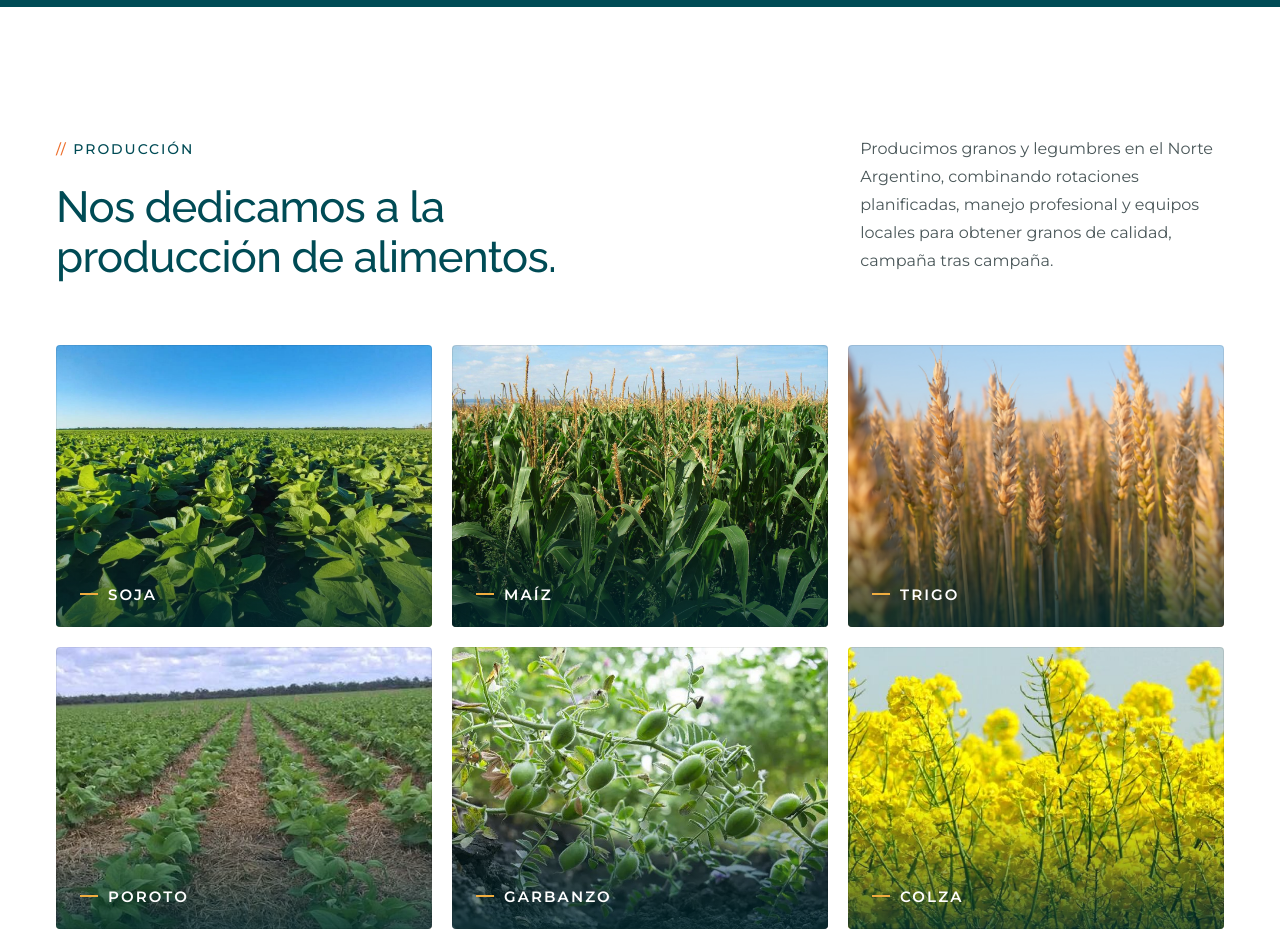
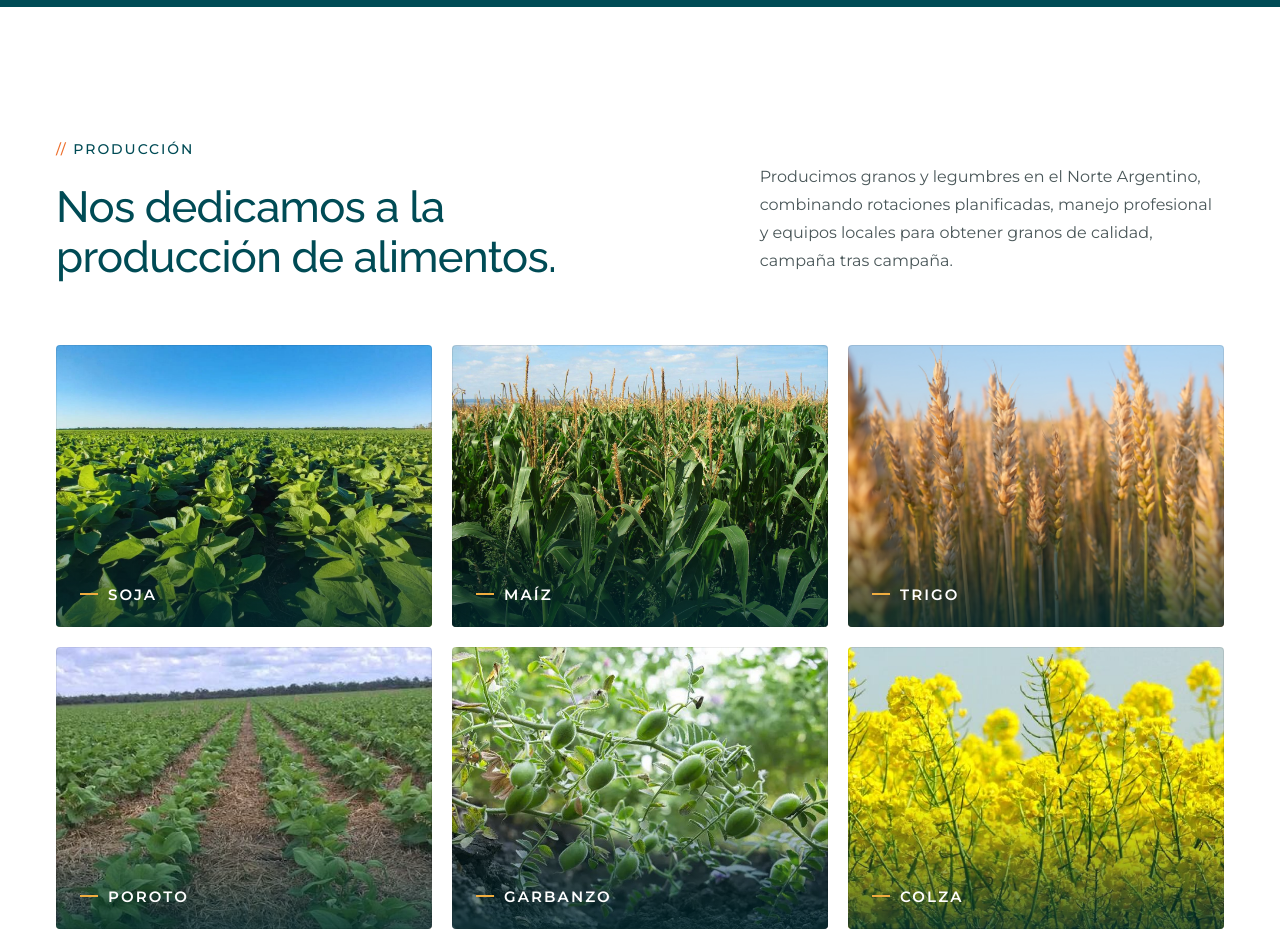
Before and after one commit to lmzavalia-lab/cusillos-web, a plain HTML site: page index.html in a window 1280 px wide. Shown: the part 2940-3872 px from the top of the page. Drawn offline with Linux system fonts and the light colour scheme.

Commit message:
Producción: texto al costado del título, alineado como en las otras secciones
Co-Authored-By: Claude Opus 5.5 <noreply@anthropic.com>

```diff
--- a/index.html
+++ b/index.html
@@ -170,7 +170,7 @@
   <!-- ============ PRODUCCIÓN ============ -->
   <section class="section" id="produccion" aria-labelledby="produccion-title">
     <div class="container">
-      <div class="grid intro">
+      <div class="grid intro intro--wide">
         <header class="intro__head" data-reveal>
           <p class="eyebrow" data-i18n="nav.production">Producción</p>
           <h2 id="produccion-title" class="h2" data-i18n="prod.title">Nos dedicamos a la producción de alimentos.</h2>
--- a/styles.css
+++ b/styles.css
@@ -265,6 +265,10 @@ html { scrollbar-color: var(--teal) transparent; }
 .intro { row-gap: var(--s-8); align-items: end; }
 .intro__head { grid-column: 1 / span 7; }
 .intro__body { grid-column: 9 / span 4; display: grid; gap: var(--s-4); color: var(--ink-soft); font-size: 16px; line-height: 1.75; padding-bottom: 6px; }
+@media (min-width: 1081px) {
+  .intro--wide .intro__head { grid-column: 1 / span 6; }
+  .intro--wide .intro__body { grid-column: 8 / span 5; }
+}
 
 /* ---------- Pilares ---------- */
 .pillars { padding-block: clamp(56px, 6vw, 88px); }
```
